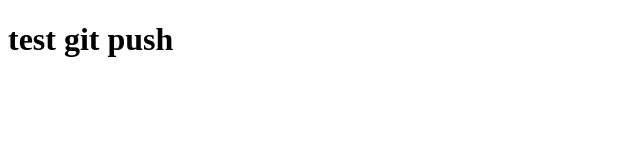
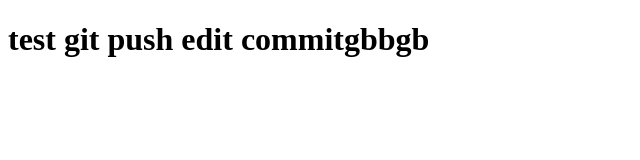
Before and after one commit to NattakoonM/CC11_HW_HTML, a plain HTML site: page homework1.html in a window 1280 px wide. Shown: the whole page, without its empty margins (0-640 px from the left). Drawn offline with Linux system fonts and the light colour scheme.

Commit message:
modified

```diff
--- a/homework1.html
+++ b/homework1.html
@@ -7,6 +7,6 @@
     <title>Document</title>
 </head>
 <body>
-    <h1>test git push</h1>
+    <h1>test git push edit commitgbbgb </h1>
 </body>
 </html>
```
